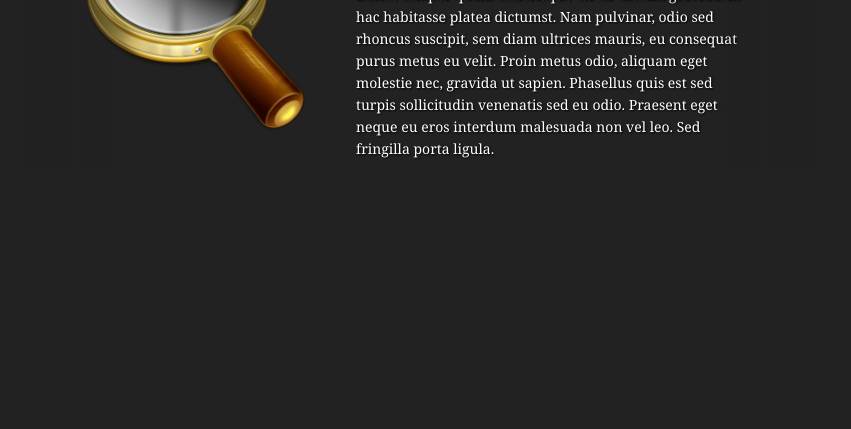
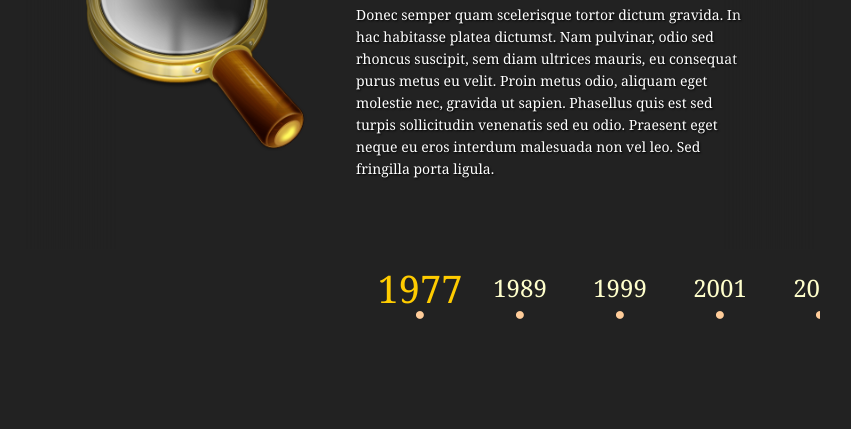
Before and after one commit to juanbrujo/jQuery-Timelinr, a plain HTML site: page functional.html in a window 1280 px wide. Shown: the part 731-1160 px from the top of the page, without its empty margins (220-1071 px from the left). Before the commit the page ends 1000 px from the top, so only its background shows below. Drawn offline with Linux system fonts and the light colour scheme.

Commit message:
feat: arrows dynamically generated, dates position option

```diff
--- a/css/style-functional.css
+++ b/css/style-functional.css
@@ -43,17 +43,34 @@ h1,h2,h4,h5,h6 {
 
   .timelinr {
     width: 800px;
-    height: 350px;
     overflow: hidden;
     margin: 100px auto;
     position: relative;
+  }
+
+  /* Dates positioning styles */
+  .timelinr.dates-above {
+    background: url('../images/dot.gif') left 105px repeat-x;
+  }
+
+  .timelinr.dates-below {
     background: url('../images/dot.gif') left 45px repeat-x;
   }
-    .timelinr-dates {
-      width: 800px;
-      height: 60px;
-      overflow: hidden;
-    }
+
+  .timelinr-dates {
+    width: 800px;
+    height: 60px;
+    overflow: hidden;
+  }
+
+  /* Specific margins for dates position */
+  .dates-above .timelinr-dates {
+    margin-bottom: 20px;
+  }
+
+  .dates-below .timelinr-dates {
+    margin-top: 20px;
+  }
       .timelinr-dates li {
         list-style: none;
         float: left;
--- a/functional.html
+++ b/functional.html
@@ -20,6 +20,7 @@
                 } : {
                     // Second timeline: autoplay backwards with pause on hover
                     startAt: 4,
+                    datesPosition: 'below',
                     arrowKeys: false,
                     autoPlay: true,
                     autoPlayDirection: 'forward',
@@ -84,8 +85,6 @@
     </ul>
     <div class="grad_left"></div>
     <div class="grad_right"></div>
-    <a href="#" class="timelinr-next">+</a>
-    <a href="#" class="timelinr-prev">-</a>
   </div>
 
   <div class="timelinr">
@@ -118,8 +117,6 @@
     </ul>
     <div class="grad_left"></div>
     <div class="grad_right"></div>
-    <a href="#" class="timelinr-next">+</a>
-    <a href="#" class="timelinr-prev">-</a>
   </div>
 </body>
 </html>
--- a/js/timelinr-functional.js
+++ b/js/timelinr-functional.js
@@ -94,15 +94,19 @@ const createTimelinr = (userOptions = {}) => {
  * @param {TimelinrOptions} options - Raw user options
  * @returns {TimelinrOptions} Normalized options with proper types and defaults
  */
-const normalizeOptions = (options) => {
+    const normalizeOptions = (options) => {
         const normalizedOptions = {
             ...options,
             arrowKeys: Boolean(options.arrowKeys),
             autoPlay: Boolean(options.autoPlay),
-            pauseOnHover: 'pauseOnHover' in options ? Boolean(options.pauseOnHover) : true
+            pauseOnHover: 'pauseOnHover' in options ? Boolean(options.pauseOnHover) : true,
+            datesPosition: options.datesPosition?.toLowerCase() === 'below' ? 'below' : 'above'
         };
 
-        // Validate and warn about autoplay-related settings
+        // Validate datesPosition when orientation is not horizontal
+        if (options.orientation !== 'horizontal' && options.datesPosition) {
+            console.warn('datesPosition setting only applies when orientation is horizontal');
+        }        // Validate and warn about autoplay-related settings
         if (!normalizedOptions.autoPlay) {
             if ('autoPlayDirection' in options) {
                 console.warn('Setting autoPlayDirection has no effect when autoPlay is false');
@@ -135,6 +139,7 @@ const normalizeOptions = (options) => {
 
     const settings = Object.assign({
         orientation: 'horizontal',
+        datesPosition: 'above', // 'above' or 'below', only used when orientation is horizontal
         datesSpeed: 300,
         issuesSpeed: 200,
         arrowKeys: false,
@@ -186,10 +191,54 @@ const normalizeOptions = (options) => {
             }
         });
 
-        // Insert dates container at the beginning of the timeline
-        container.insertBefore(datesContainer, container.firstChild);
+        // Position the dates container based on settings
+        if (settings.orientation === 'horizontal') {
+            if (settings.datesPosition === 'below') {
+                // Insert after issues
+                container.querySelector('.timelinr-issues').after(datesContainer);
+            } else {
+                // Insert at the beginning (above)
+                container.insertBefore(datesContainer, container.firstChild);
+            }
+        } else {
+            // For vertical orientation, always insert at the beginning
+            container.insertBefore(datesContainer, container.firstChild);
+        }
+
+        // Add position class for styling
+        container.classList.add(`dates-${settings.orientation === 'horizontal' ? settings.datesPosition : 'left'}`);
 
         return datesContainer;
+    };
+
+    /**
+     * Creates navigation arrows for the timeline
+     * @private
+     * @param {HTMLElement} container - Timeline container element
+     * @returns {Object} Object containing the created navigation buttons
+     */
+    const createNavigationArrows = (container) => {
+        if (!settings.arrowKeys) {
+            return { prevBtn: null, nextBtn: null };
+        }
+
+        // Create prev button
+        const prevBtn = document.createElement('a');
+        prevBtn.href = '#';
+        prevBtn.className = 'timelinr-prev';
+        prevBtn.textContent = '−';
+
+        // Create next button
+        const nextBtn = document.createElement('a');
+        nextBtn.href = '#';
+        nextBtn.className = 'timelinr-next';
+        nextBtn.textContent = '+';
+
+        // Add buttons to container
+        container.appendChild(prevBtn);
+        container.appendChild(nextBtn);
+
+        return { prevBtn, nextBtn };
     };
 
     /**
@@ -215,12 +264,15 @@ const normalizeOptions = (options) => {
         // Create dates dynamically from issues
         const dates = createDatesFromIssues(container, issueItems);
 
+        // Create navigation arrows if enabled
+        const { prevBtn, nextBtn } = createNavigationArrows(container);
+
         return {
             container,
             dates,
             issues,
-            prevBtn: container.querySelector('.timelinr-prev'),
-            nextBtn: container.querySelector('.timelinr-next'),
+            prevBtn,
+            nextBtn,
             dateItems: dates.querySelectorAll('li'),
             issueItems
         };
```
